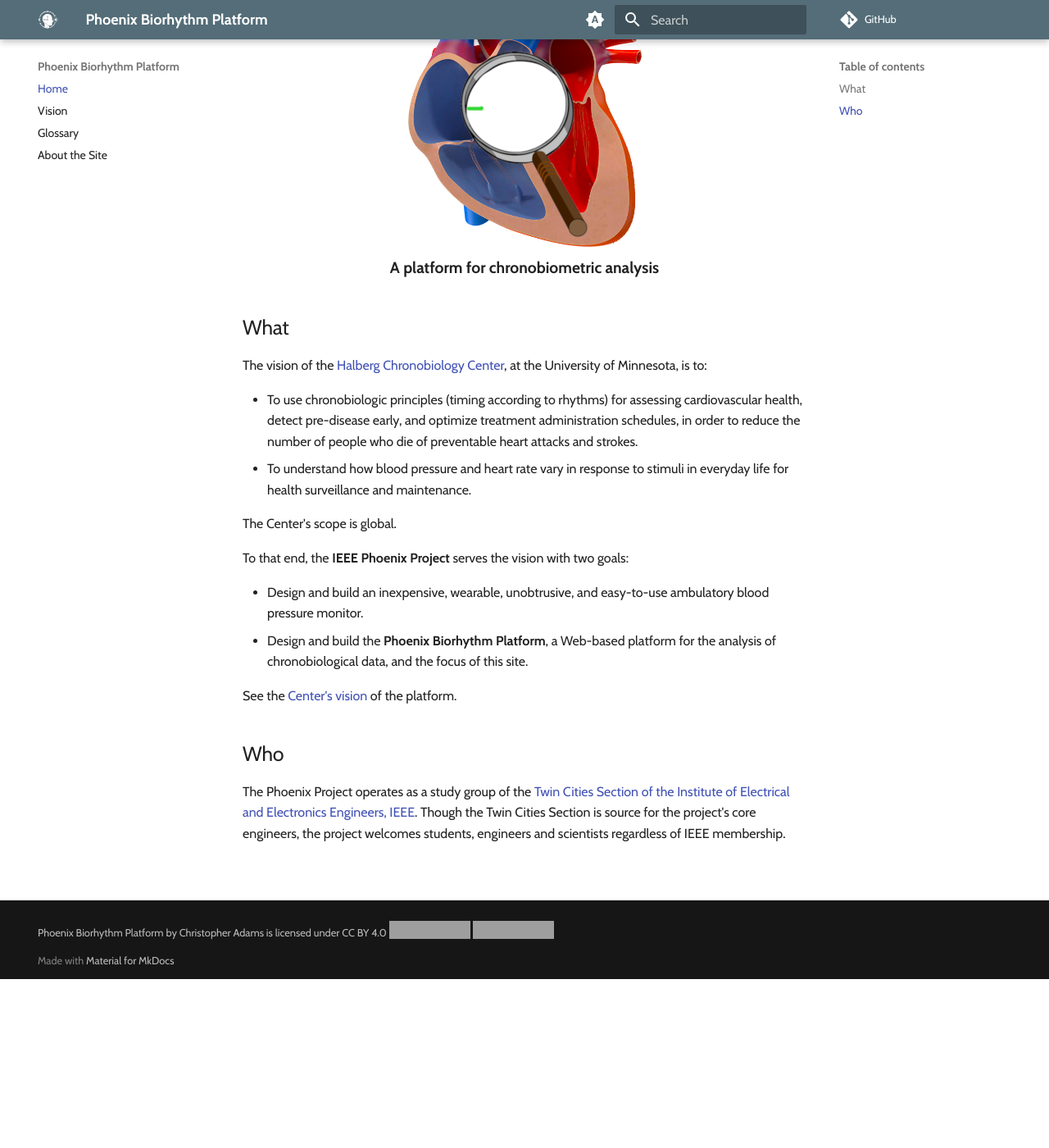
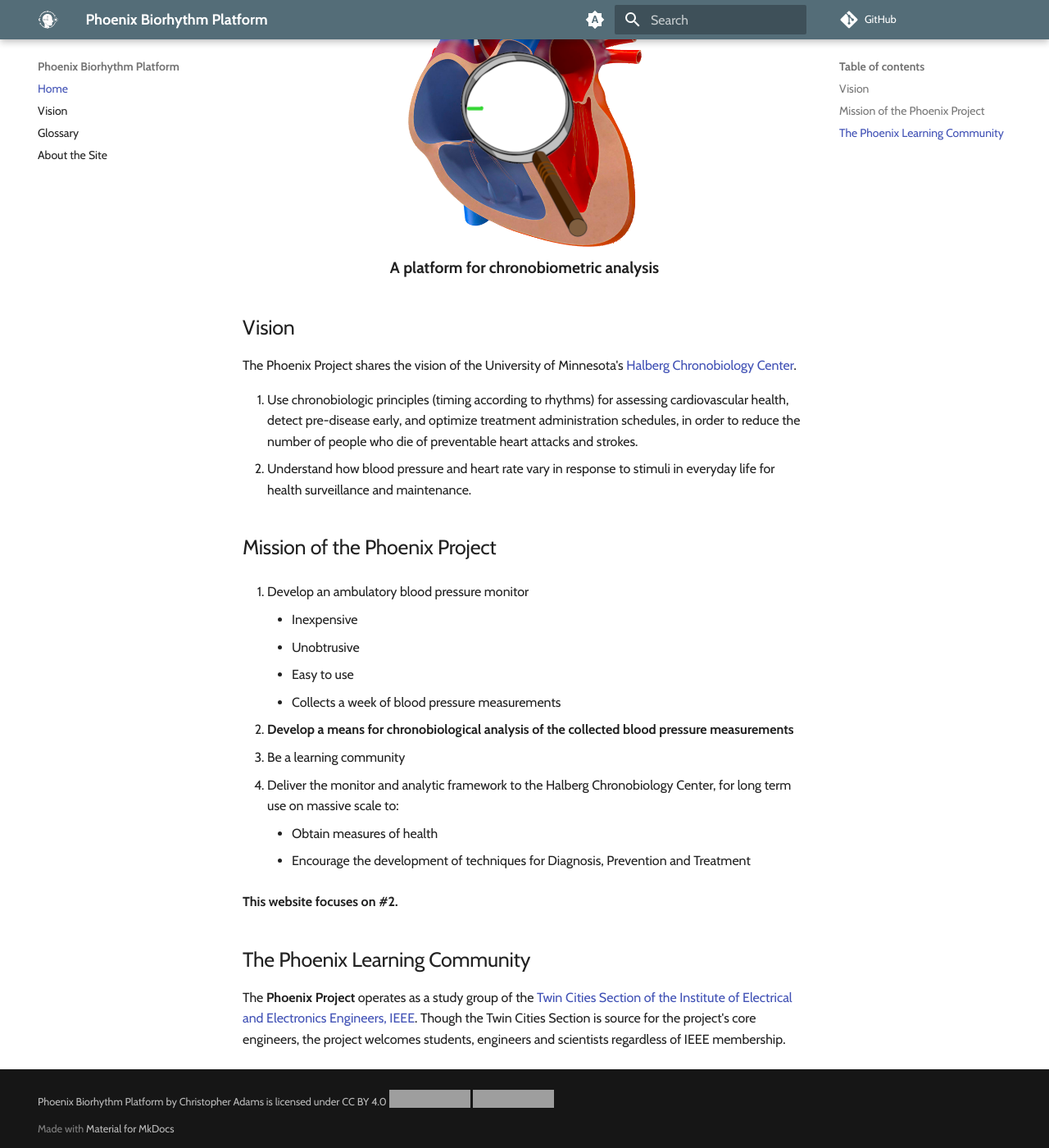
Before and after one commit to phoenix-chronobiology/phoenix-chronobiology.github.io, an MkDocs documentation site: the page built from docs/index.md, in a window 1280 px wide and 1400 px high, scrolled down 206 px. Shown: the whole window at 82% size. Built offline with MkDocs 1.6.1 and Material for MkDocs 9.7.7, drawn with Linux system fonts in a browser that asks for light colours; comment, search, counter and statistics services are not loaded; grey boxes are pictures that could not be loaded.

Commit message:
Re-draft introducion

```diff
--- a/docs/index.md
+++ b/docs/index.md
@@ -2,22 +2,33 @@
 
 --8<-- "docs/snippets/hero-image.md"
 
-## What
+## Vision
 
-The vision of the [Halberg Chronobiology Center](https://halbergchronobiologycenter.umn.edu){: target="_blank" }, at the University of Minnesota, is to:
+The Phoenix Project shares the vision of the University of Minnesota's [Halberg Chronobiology Center](https://halbergchronobiologycenter.umn.edu){: target="_blank" }.
 
-* To use chronobiologic principles (timing according to rhythms) for assessing cardiovascular health, detect pre-disease early, and optimize treatment administration schedules, in order to reduce the number of people who die of preventable heart attacks and strokes.
-* To understand how blood pressure and heart rate vary in response to stimuli in everyday life for health surveillance and maintenance.
+1. Use chronobiologic principles (timing according to rhythms) for assessing cardiovascular health, detect pre-disease early, and optimize treatment administration schedules, in order to reduce the number of people who die of preventable heart attacks and strokes.
+2. Understand how blood pressure and heart rate vary in response to stimuli in everyday life for health surveillance and maintenance.
 
-The Center's scope is global.
+## Mission of the Phoenix Project
 
-To that end, the **IEEE Phoenix Project** serves the vision with two goals:
+1.  Develop an ambulatory blood pressure monitor
 
-* Design and build an inexpensive, wearable, unobtrusive, and easy-to-use ambulatory blood pressure monitor.
-* Design and build the **Phoenix Biorhythm Platform**, a Web-based platform for the analysis of chronobiological data, and the focus of this site.
+    * Inexpensive
+    * Unobtrusive
+    * Easy to use
+    * Collects a week of blood pressure measurements
 
-See the [Center's vision](vision/abstract.md) of the platform.
+2. **Develop a means for chronobiological analysis of the collected blood pressure measurements**
 
-## Who
+3. Be a learning community
 
-The Phoenix Project operates as a study group of the [Twin Cities Section of the Institute of Electrical and Electronics Engineers, IEEE](https://tc-ieee.org){: target="_blank" }. Though the Twin Cities Section is source for the project's core engineers, the project welcomes students, engineers and scientists regardless of IEEE membership.
+4. Deliver the monitor and analytic framework to the Halberg Chronobiology Center, for long term use on massive scale to:
+
+    * Obtain measures of health
+    * Encourage the development of techniques for Diagnosis, Prevention and Treatment
+
+**This website focuses on #2.**
+
+## The Phoenix Learning Community
+
+The **Phoenix Project** operates as a study group of the [Twin Cities Section of the Institute of Electrical and Electronics Engineers, IEEE](https://tc-ieee.org){: target="_blank" }. Though the Twin Cities Section is source for the project's core engineers, the project welcomes students, engineers and scientists regardless of IEEE membership.
```
